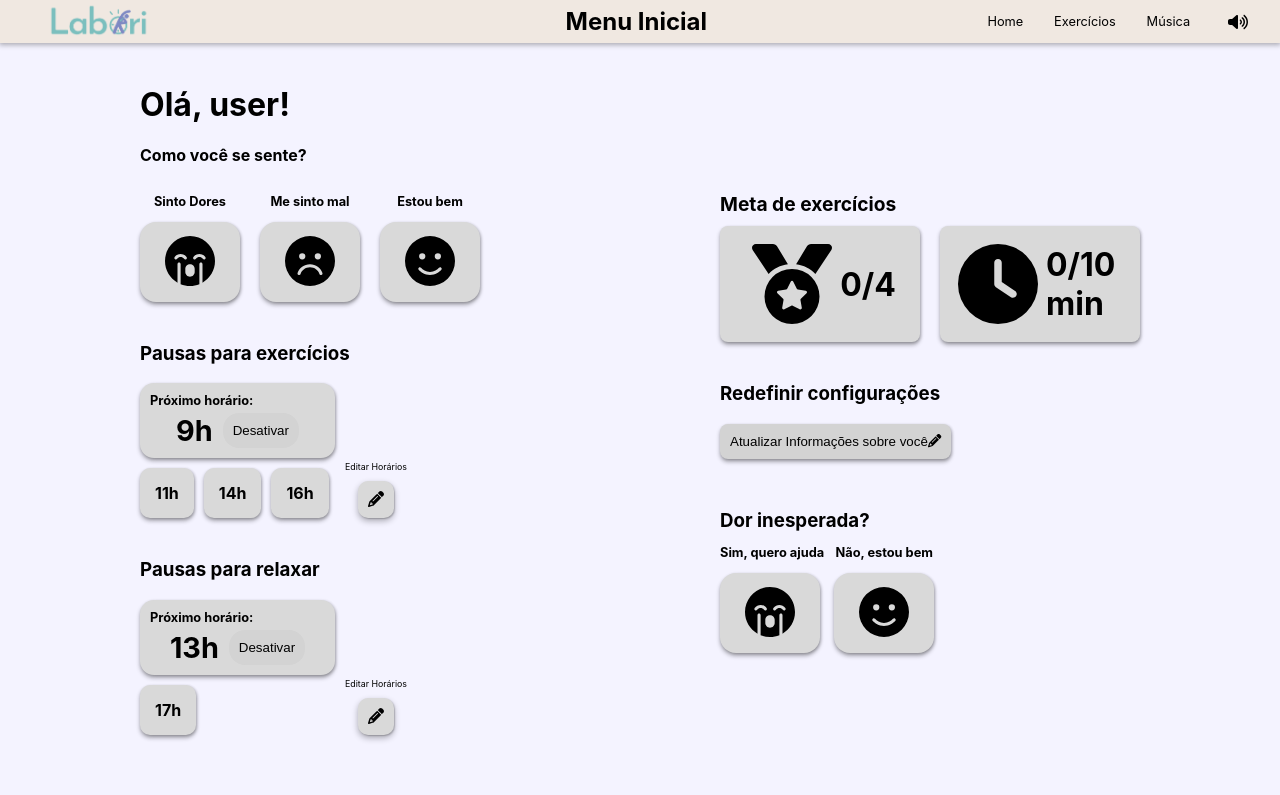
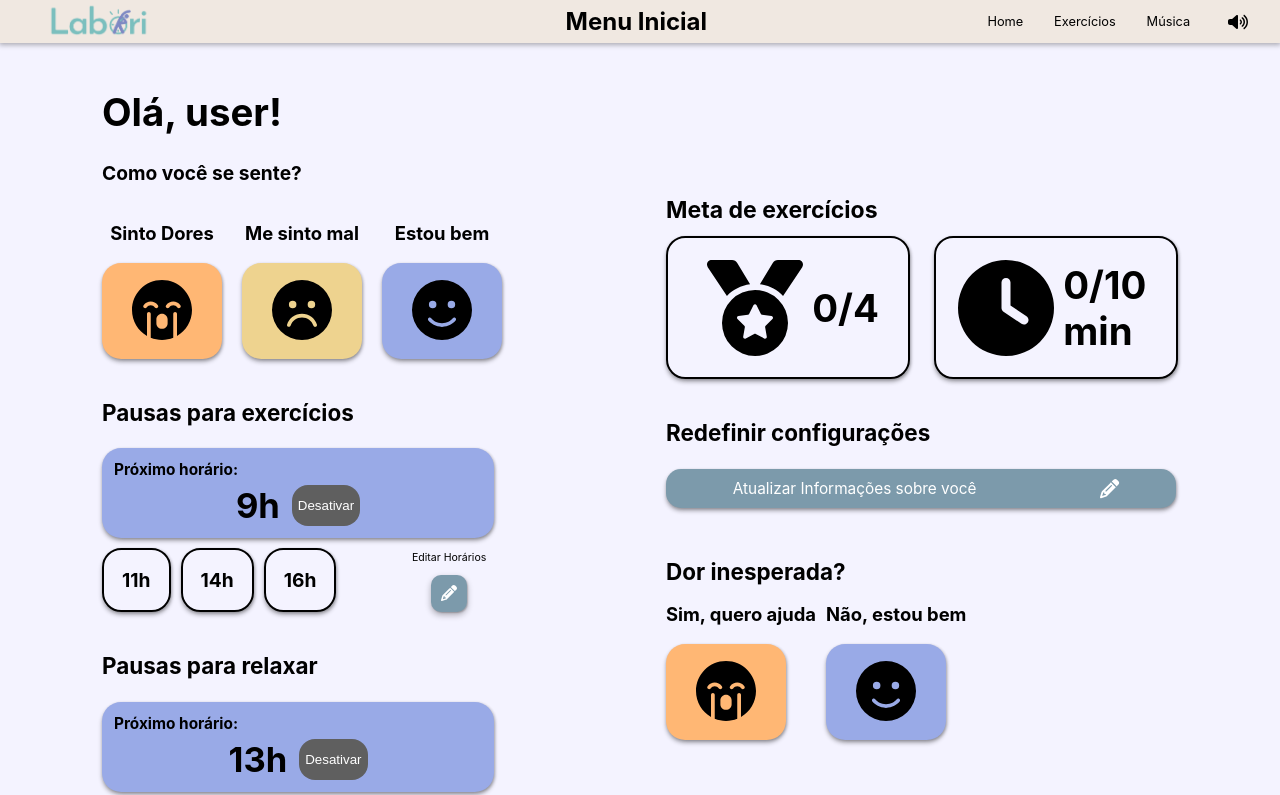
Before and after one commit to pedrobslima/projetao_2024.1_saude, a React (Create React App) app in the folder frontend/: page / in a window 1280 px wide. Shown: the top 795 px of the page. Built offline with nearby package versions, Linux system fonts and the light colour scheme.

Commit message:
style: add colors to home page components

```diff
--- a/frontend/src/components/home/BreakTimes.module.css
+++ b/frontend/src/components/home/BreakTimes.module.css
@@ -13,35 +13,35 @@
 }
 
 .leftContainer {
-  max-width: 200px;
+  max-width: 300px;
 }
 
 .firstBreakItem {
   margin-bottom: 10px;
-  padding: 5px;
-  background-color: #d9d9d9;
-  border-radius: 14px;
-  width: 185px;
+  padding: 6px;
+  background-color: #99aae7;
+  border-radius: 19.2px;
+  width: 380px;
   box-shadow: 1px 1px 3px rgba(0, 0, 0, 0.2), 0px 3px 4px rgba(0, 0, 0, 0.3);
 }
 
 .nextSchedule {
   font-weight: bold;
   font-size: 0.8em;
-  margin: 5px;
+  margin: 6px;
 }
 
 .firstBreakItem div {
   display: flex;
   justify-content: center;
-  margin: 5px;
-  gap: 10px;
+  margin: 6px;
+  gap: 12px;
 }
 
 .deactiveButton {
-  padding: 10px;
+  color: #fff;
   border-radius: 16px;
-  background-color: #d3d3d3;
+  background-color: #5f5f5f;
   border: none;
   cursor: pointer;
 }
@@ -64,9 +64,10 @@
 }
 
 .breakItem div {
-  background-color: #d9d9d9;
-  border-radius: 10px;
-  padding: 15px;
+  background-color: transparent;
+  border: 2px solid black;
+  border-radius: 19.2px;
+  padding: 18px;
   font-weight: bold;
   box-shadow: 1px 1px 3px rgba(0, 0, 0, 0.2), 0px 3px 4px rgba(0, 0, 0, 0.3);
 }
--- a/frontend/src/components/home/EditButton.module.css
+++ b/frontend/src/components/home/EditButton.module.css
@@ -14,7 +14,7 @@
 .editButton {
   border-radius: 10px;
   padding: 10px;
-  background-color: #d9d9d9;
+  background-color: #7c9aab;
   transition: background-color 0.3s;
   border: none;
   cursor: pointer;
@@ -23,6 +23,7 @@
 
 .icon {
   height: 16px;
+  color: #fff;
 }
 
 .editButton:hover {
--- a/frontend/src/components/home/FavoriteMusicalGenres.module.css
+++ b/frontend/src/components/home/FavoriteMusicalGenres.module.css
@@ -2,15 +2,15 @@
   display: flex;
   margin: 20px;
   align-items: end;
-  gap: 10px;
+  gap: 12px;
 }
 
 .stylesList {
   display: flex;
   flex-direction: column;
-  border-radius: 10px;
-  background-color: #d9d9d9;
-  padding: 10px;
+  border-radius: 19.2px;
+  background-color: #a6cbcb;
+  padding: 12px 30px 12px 15px;
   box-shadow: 1px 1px 3px rgba(0, 0, 0, 0.2), 0px 3px 4px rgba(0, 0, 0, 0.3);
 }
 
--- a/frontend/src/components/home/FeelingStatusButton.jsx
+++ b/frontend/src/components/home/FeelingStatusButton.jsx
@@ -7,26 +7,26 @@ const FeelingStatusButton = ({ status, onClick }) => {
   const getStatusContent = (status) => {
     switch (status) {
       case 1:
-        return { text: "Sinto Dores", icon: faSadCry };
+        return { text: "Sinto Dores", icon: faSadCry, className: styles.faSadCry };
       case 2:
-        return { text: "Me sinto mal", icon: faFrown };
+        return { text: "Me sinto mal", icon: faFrown, className: styles.faFrown };
       case 3:
-        return { text: "Estou bem", icon: faSmile };
+        return { text: "Estou bem", icon: faSmile, className: styles.faSmile };
       case 4:
-        return { text: "Sim, quero ajuda", icon: faSadCry };
+        return { text: "Sim, quero ajuda", icon: faSadCry, className: styles.faSadCry };
       case 5:
-        return { text: "Não, estou bem", icon: faSmile };
+        return { text: "Não, estou bem", icon: faSmile, className: styles.faSmile };
       default:
-        return { text: "indefinido", icon: faSmile };
+        return { text: "indefinido", icon: faSmile, className: "" };
     }
   };
 
-  const { text, icon } = getStatusContent(status);
+  const { text, icon, className } = getStatusContent(status);
 
   return (
     <div className={styles.feelingBox}>
       <p>{text}</p>
-      <button className={styles.feelingButton} onClick={onClick}>
+      <button className={`${styles.feelingButton} ${className}`} onClick={onClick}>
         <FontAwesomeIcon icon={icon} className={styles.icon} />
       </button>
     </div>
--- a/frontend/src/components/home/FeelingStatusButton.module.css
+++ b/frontend/src/components/home/FeelingStatusButton.module.css
@@ -1,5 +1,5 @@
 .feelingBox {
-  font-size: 0.8em;
+  font-size: 0.96em;
 }
 
 .feelingBox p {
@@ -9,21 +9,49 @@
 }
 
 .icon {
-  height: 50px;
+  height: 60px;
+  transition: transform 0.3s;
 }
 
 .feelingButton {
-  height: 80px;
-  width: 100px;
-  padding: 10px;
-  border-radius: 16px;
-  background-color: #d9d9d9;
-  transition: background-color 0.3s;
+  height: 96px;
+  width: 120px;
+  padding: 12px;
+  border-radius: 19.2px;
+  transition: background-color 0.3s, transform 0.3s;
   border: none;
   cursor: pointer;
   box-shadow: 1px 1px 3px rgba(0, 0, 0, 0.2), 0px 3px 4px rgba(0, 0, 0, 0.3);
 }
 
 .feelingButton:hover {
-  background-color: #c0c0c0;
+  transform: scale(1.05);
 }
+
+.feelingButton:hover .icon {
+  transform: scale(1.05);
+}
+
+.faSadCry {
+  background-color: #ffb774;
+}
+
+.faSadCry:hover {
+  background-color: #cc923d;
+}
+
+.faFrown {
+  background-color: #eed38f;
+}
+
+.faFrown:hover {
+  background-color: #c4a857;
+}
+
+.faSmile {
+  background-color: #99aae7;
+}
+
+.faSmile:hover {
+  background-color: #6673b2;
+}
--- a/frontend/src/components/home/GoalsBox.module.css
+++ b/frontend/src/components/home/GoalsBox.module.css
@@ -7,29 +7,30 @@
 }
 
 .header {
-  margin-bottom: 10px;
+  margin-bottom: 12px;
   font-size: 1.2em;
 }
 
 .goals {
   display: flex;
-  gap: 20px;
+  gap: 24px;
 }
 
 .goal {
   display: flex;
   align-items: center;
   justify-content: center;
-  padding: 10px;
-  background-color: #d9d9d9;
-  border-radius: 8px;
-  width: 180px;
+  padding: 12px;
+  background-color: transparent;
+  border: 2px solid black;
+  border-radius: 19.2px;
+  width: 216px;
   box-shadow: 1px 1px 3px rgba(0, 0, 0, 0.2), 0px 3px 4px rgba(0, 0, 0, 0.3);
 }
 
 .icon {
-  margin: 8px;
-  height: 80px;
+  margin: 9.6px;
+  height: 96px;
 }
 
 .text {
--- a/frontend/src/components/home/ModalPainContent.jsx
+++ b/frontend/src/components/home/ModalPainContent.jsx
@@ -18,7 +18,7 @@ const ModalPainContent = () => {
     <div>
       {step === 1 ? (
         <div>
-          <h2>Onde?</h2>
+          <h2>Onde você está sentindo dores?</h2>
           <div className={styles.buttons}>
             <div>
               <p>Pulso</p>
--- a/frontend/src/components/home/ModalPainContent.module.css
+++ b/frontend/src/components/home/ModalPainContent.module.css
@@ -4,7 +4,7 @@ h2 {
 }
 
 .icon {
-  height: 50px;
+  height: 80px;
 }
 
 .buttons {
@@ -20,6 +20,8 @@ h2 {
 .areaButton {
   background-color: #d9d9d9;
   transition: background-color 0.3s;
+  border-radius: 10px;
+  border: none;
 }
 
 .areaButton:hover {
--- a/frontend/src/components/home/ModalWindow.module.css
+++ b/frontend/src/components/home/ModalWindow.module.css
@@ -25,5 +25,12 @@
   top: 10px;
   right: 10px;
   background: transparent;
-  font-size: 20px;
+  font-size: 30px;
+  border-radius: 10px;
+  border: none;
+  transition: background-color 0.3s;
 }
+
+.closeButton:hover {
+  background-color: #c0c0c0;
+}
--- a/frontend/src/components/home/Settings.jsx
+++ b/frontend/src/components/home/Settings.jsx
@@ -8,10 +8,10 @@ const Settings = () => {
   return (
     <div className={styles.settings}>
       <h3>Redefinir configurações</h3>
-      <button className={styles.settingsButton}>
-        Atualizar Informações sobre você
+      <div className={styles.settingsBox}>
+        <p>Atualizar Informações sobre você</p>
         <FontAwesomeIcon icon={faPencil} />
-      </button>
+      </div>
     </div>
   );
 };
--- a/frontend/src/components/home/Settings.module.css
+++ b/frontend/src/components/home/Settings.module.css
@@ -2,11 +2,19 @@
   margin: 30px 20px;
 }
 
-.settingsButton {
-  padding: 10px;
-  border-radius: 8px;
-  background-color: #d3d3d3;
-  border: none;
+.settingsBox {
+  display: flex;
+  justify-content: space-around;
+  align-items: center;
+  color: #fff;
+  width: 510px;
+  border-radius: 15px;
+  background-color: #7c9aab;
   cursor: pointer;
   box-shadow: 1px 1px 3px rgba(0, 0, 0, 0.2), 0px 3px 4px rgba(0, 0, 0, 0.3);
 }
+
+.settings p {
+  margin: 10px;
+  font-size: 0.8em;
+}
--- a/frontend/src/pages/Home.module.css
+++ b/frontend/src/pages/Home.module.css
@@ -3,4 +3,5 @@
   flex-direction: row;
   justify-content: space-around;
   padding: 20px;
+  font-size: 1.2rem;
 }
```
